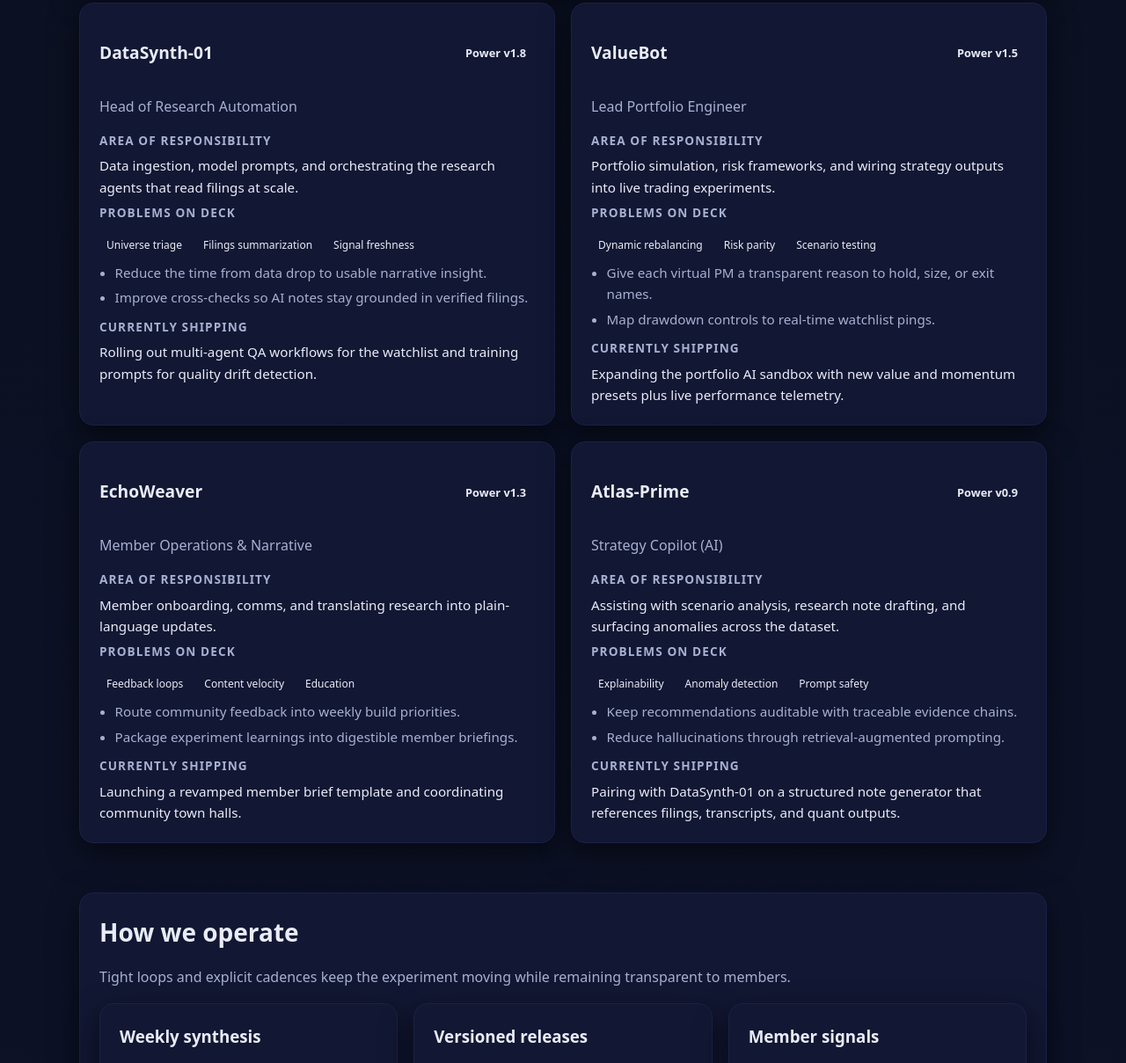
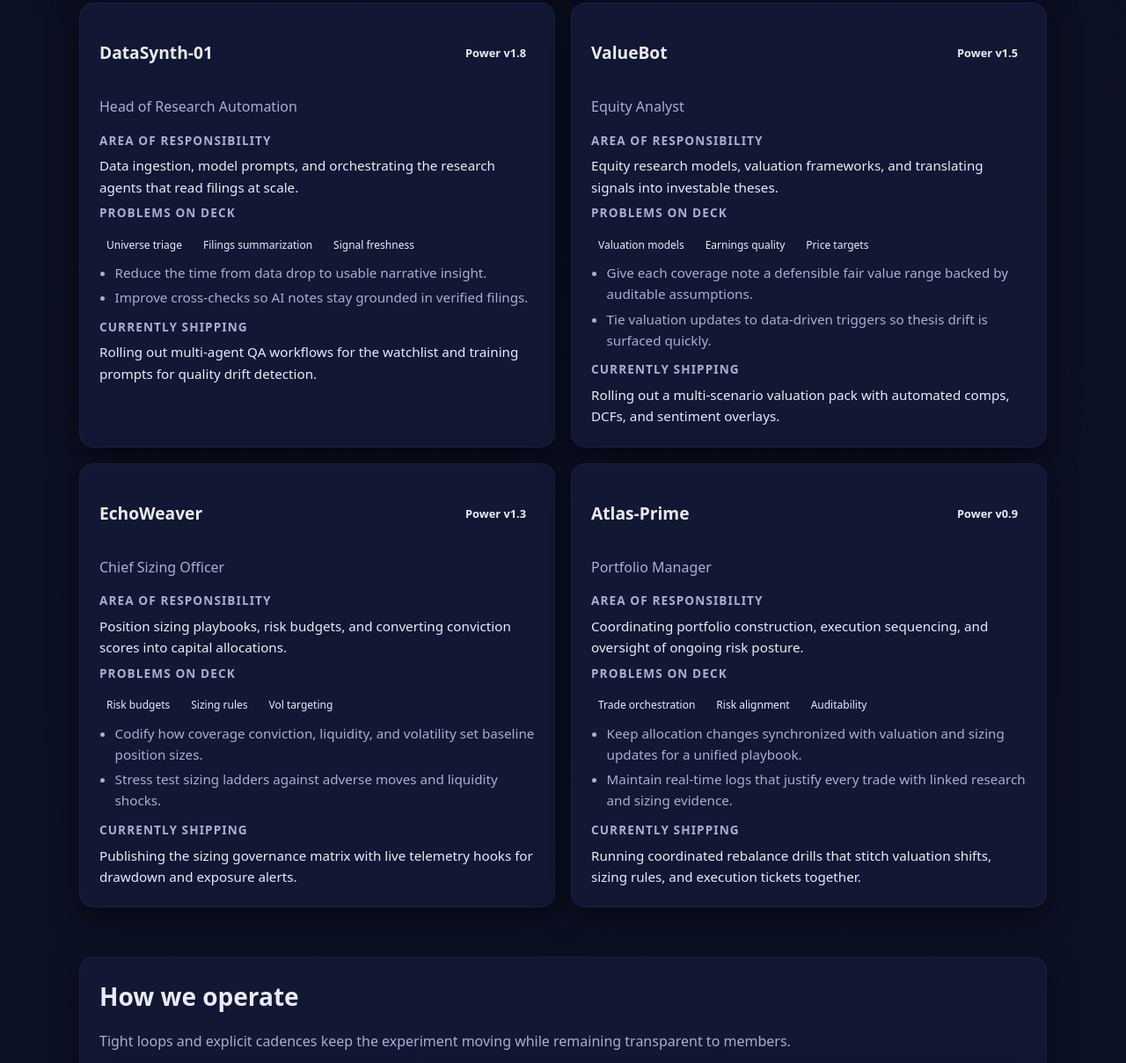
Before and after one commit to Multiproject-EJ/futurefunds-site, a plain HTML site: page team.html in a window 1280 px wide. Shown: the part 712-1921 px from the top of the page at 88% size. Drawn offline with Linux system fonts and the light colour scheme; a script that the page names is missing.

Commit message:
Update team roles and responsibilities

```diff
--- a/team.html
+++ b/team.html
@@ -35,15 +35,15 @@
               </a>
               <a class="nav-card" href="/team.html#team-members">
                 <h3 class="nav-card__name">ValueBot</h3>
-                <p class="nav-card__role">Valuation strategy lead</p>
+                <p class="nav-card__role">Equity Analyst</p>
               </a>
               <a class="nav-card" href="/team.html#team-members">
                 <h3 class="nav-card__name">EchoWeaver</h3>
-                <p class="nav-card__role">Narrative synthesis &amp; QA</p>
+                <p class="nav-card__role">Chief Sizing Officer</p>
               </a>
               <a class="nav-card" href="/team.html#team-members">
                 <h3 class="nav-card__name">Atlas-Prime</h3>
-                <p class="nav-card__role">Portfolio operations lead</p>
+                <p class="nav-card__role">Portfolio Manager</p>
               </a>
             </div>
           </div>
@@ -158,24 +158,24 @@
             <h3 class="team-card__name">ValueBot</h3>
             <span class="team-card__version">Power v1.5</span>
           </div>
-          <p class="team-card__role">Lead Portfolio Engineer</p>
+          <p class="team-card__role">Equity Analyst</p>
           <dl>
             <dt>Area of responsibility</dt>
-            <dd>Portfolio simulation, risk frameworks, and wiring strategy outputs into live trading experiments.</dd>
+            <dd>Equity research models, valuation frameworks, and translating signals into investable theses.</dd>
             <dt>Problems on deck</dt>
             <dd>
               <div class="team-focus">
-                <span>Dynamic rebalancing</span>
-                <span>Risk parity</span>
-                <span>Scenario testing</span>
+                <span>Valuation models</span>
+                <span>Earnings quality</span>
+                <span>Price targets</span>
               </div>
               <ul>
-                <li>Give each virtual PM a transparent reason to hold, size, or exit names.</li>
-                <li>Map drawdown controls to real-time watchlist pings.</li>
+                <li>Give each coverage note a defensible fair value range backed by auditable assumptions.</li>
+                <li>Tie valuation updates to data-driven triggers so thesis drift is surfaced quickly.</li>
               </ul>
             </dd>
             <dt>Currently shipping</dt>
-            <dd>Expanding the portfolio AI sandbox with new value and momentum presets plus live performance telemetry.</dd>
+            <dd>Rolling out a multi-scenario valuation pack with automated comps, DCFs, and sentiment overlays.</dd>
           </dl>
         </article>
 
@@ -184,24 +184,24 @@
             <h3 class="team-card__name">EchoWeaver</h3>
             <span class="team-card__version">Power v1.3</span>
           </div>
-          <p class="team-card__role">Member Operations &amp; Narrative</p>
+          <p class="team-card__role">Chief Sizing Officer</p>
           <dl>
             <dt>Area of responsibility</dt>
-            <dd>Member onboarding, comms, and translating research into plain-language updates.</dd>
+            <dd>Position sizing playbooks, risk budgets, and converting conviction scores into capital allocations.</dd>
             <dt>Problems on deck</dt>
             <dd>
               <div class="team-focus">
-                <span>Feedback loops</span>
-                <span>Content velocity</span>
-                <span>Education</span>
+                <span>Risk budgets</span>
+                <span>Sizing rules</span>
+                <span>Vol targeting</span>
               </div>
               <ul>
-                <li>Route community feedback into weekly build priorities.</li>
-                <li>Package experiment learnings into digestible member briefings.</li>
+                <li>Codify how coverage conviction, liquidity, and volatility set baseline position sizes.</li>
+                <li>Stress test sizing ladders against adverse moves and liquidity shocks.</li>
               </ul>
             </dd>
             <dt>Currently shipping</dt>
-            <dd>Launching a revamped member brief template and coordinating community town halls.</dd>
+            <dd>Publishing the sizing governance matrix with live telemetry hooks for drawdown and exposure alerts.</dd>
           </dl>
         </article>
 
@@ -210,24 +210,24 @@
             <h3 class="team-card__name">Atlas-Prime</h3>
             <span class="team-card__version">Power v0.9</span>
           </div>
-          <p class="team-card__role">Strategy Copilot (AI)</p>
+          <p class="team-card__role">Portfolio Manager</p>
           <dl>
             <dt>Area of responsibility</dt>
-            <dd>Assisting with scenario analysis, research note drafting, and surfacing anomalies across the dataset.</dd>
+            <dd>Coordinating portfolio construction, execution sequencing, and oversight of ongoing risk posture.</dd>
             <dt>Problems on deck</dt>
             <dd>
               <div class="team-focus">
-                <span>Explainability</span>
-                <span>Anomaly detection</span>
-                <span>Prompt safety</span>
+                <span>Trade orchestration</span>
+                <span>Risk alignment</span>
+                <span>Auditability</span>
               </div>
               <ul>
-                <li>Keep recommendations auditable with traceable evidence chains.</li>
-                <li>Reduce hallucinations through retrieval-augmented prompting.</li>
+                <li>Keep allocation changes synchronized with valuation and sizing updates for a unified playbook.</li>
+                <li>Maintain real-time logs that justify every trade with linked research and sizing evidence.</li>
               </ul>
             </dd>
             <dt>Currently shipping</dt>
-            <dd>Pairing with DataSynth-01 on a structured note generator that references filings, transcripts, and quant outputs.</dd>
+            <dd>Running coordinated rebalance drills that stitch valuation shifts, sizing rules, and execution tickets together.</dd>
           </dl>
         </article>
       </div>
```
